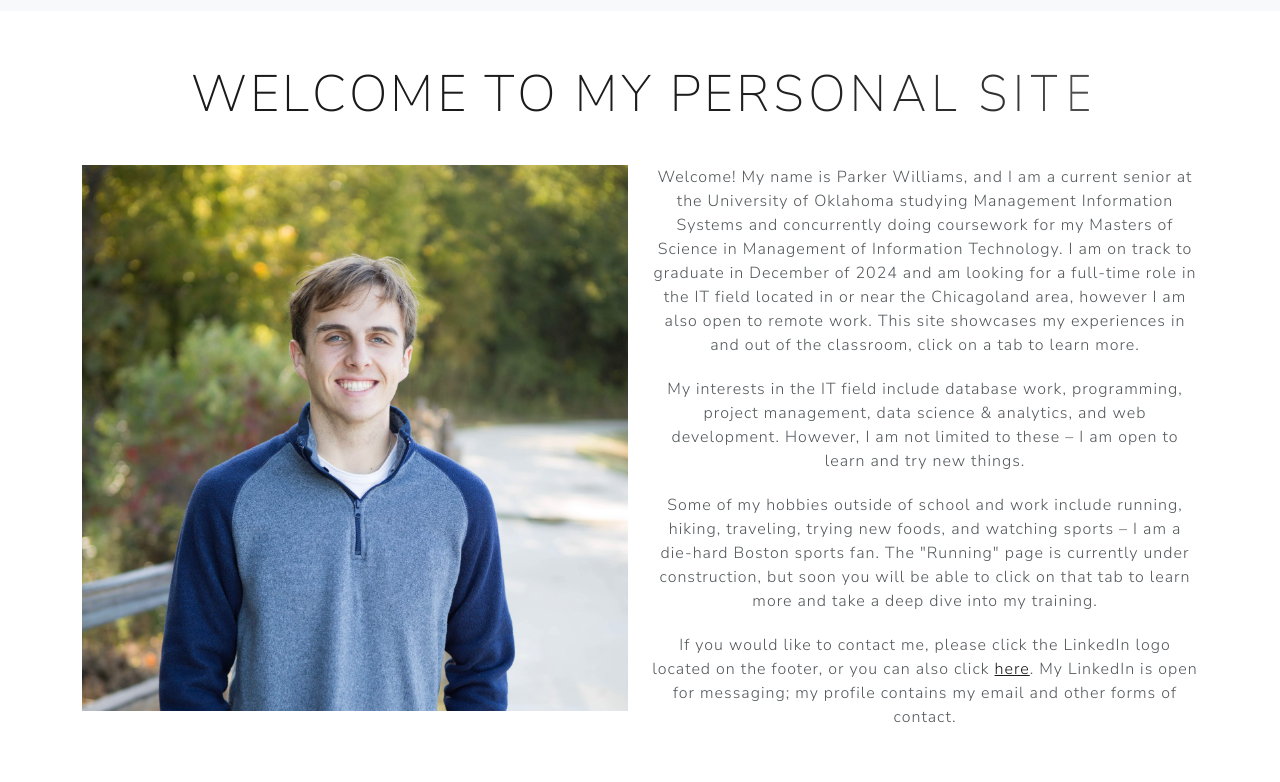
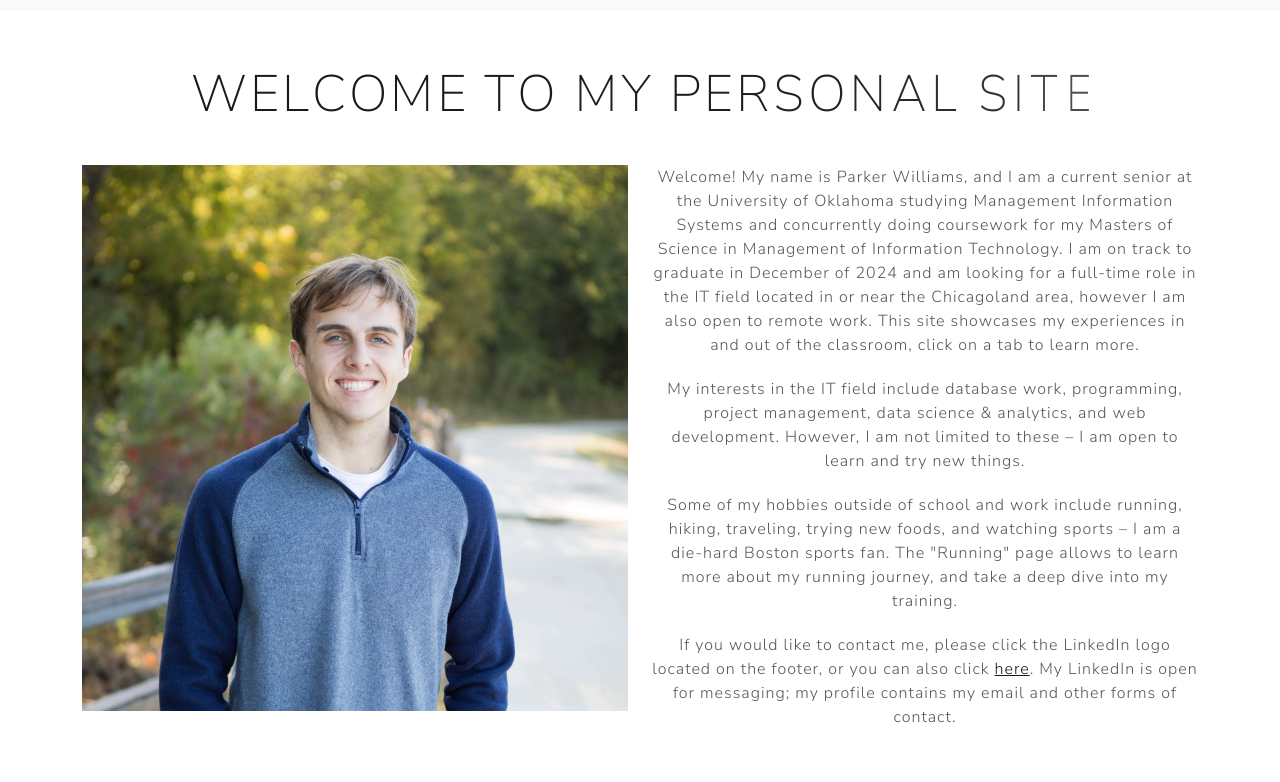
Before and after one commit to parkwillz/parkwillz.github.io, a plain HTML site: page index.html in a window 1280 px wide. Shown: the part 81-863 px from the top of the page. Drawn offline with nearby package versions, Linux system fonts and the light colour scheme.

Commit message:
Update index.html

```diff
--- a/index.html
+++ b/index.html
@@ -80,7 +80,7 @@
               <a class="nav-link" href="skills.html">Skills</a>
             </li>
             <li class="nav-item">
-              <a class="nav-link disabled" aria-disabled="true" aria-current="page" href="running.html">Running</a>
+              <a class="nav-link" href="running.html">Running</a>
             </li>
           </ul>
         </div>
@@ -123,8 +123,7 @@
                 <p style="margin-top: 20px;">
                    Some of my hobbies outside of school and work include running, hiking,
                   traveling, trying new foods, and watching sports – I am a die-hard Boston
-                  sports fan. The "Running" page is currently under construction, but soon you
-                  will be able to click on that tab to learn more and take a deep dive into my
+                  sports fan. The "Running" page allows to learn more about my running journey, and take a deep dive into my
                   training.
                 </p>
                 <p style="margin-top: 20px;">
```
